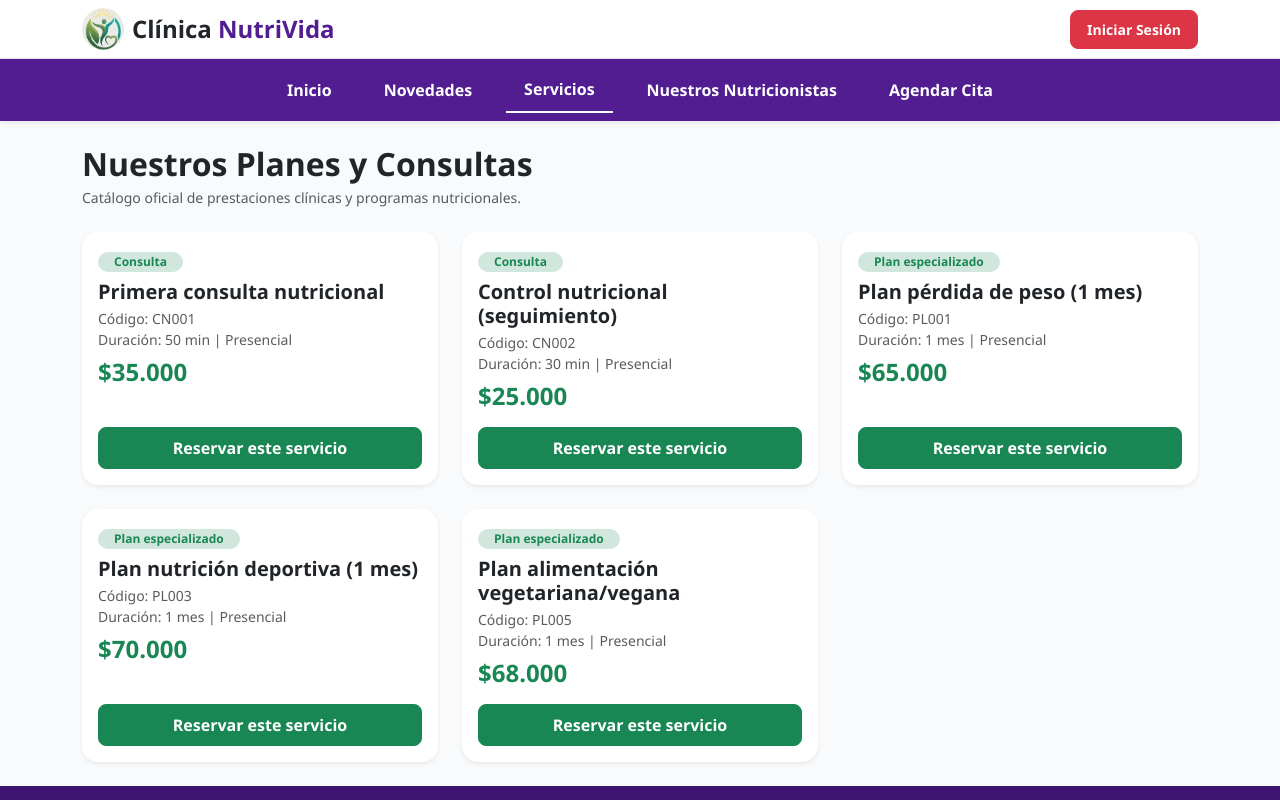
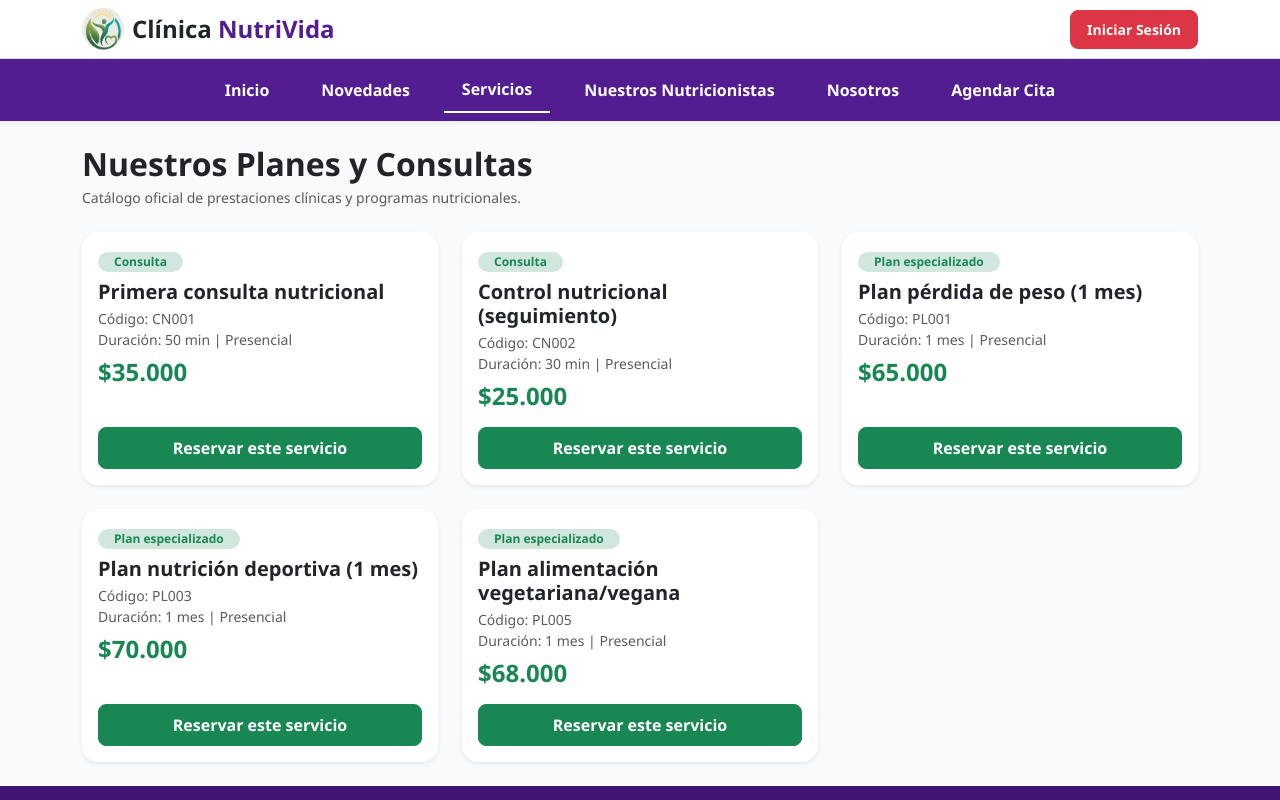
Before and after one commit to sefloresz-svg/Clinica_NutriVida, a React (Vite) app: page /servicios in a window 1280 px wide. Shown: the top 800 px of the page. Built offline with nearby package versions, Linux system fonts and the light colour scheme.

Commit message:
Implementación de la pagina Nosotros en nuestro Navbar y en nuestra app.tsx

```diff
--- a/src/App.tsx
+++ b/src/App.tsx
@@ -9,30 +9,27 @@ import Login from "./paginas/Login";
 import Pacientes from "./paginas/Pacientes";
 import Footer from "./componentes/organismos/Footer";
 import Administrador from "./paginas/Administrador";
+import Nosotros from "./paginas/Nosotros";
 
 function App() {
   const location = useLocation();
-  // Si estamos en la ruta /login, no mostramos el Navbar superior
   const esPaginaLogin = location.pathname === "/login";
 
   return (
     <div className="d-flex flex-column min-vh-100">
-
       {!esPaginaLogin && <Navbar />}
 
       <main className="flex-grow-1">
         <Routes>
-
           <Route path="/" element={<Inicio />} />
+          <Route path="/nosotros" element={<Nosotros />} />
           <Route path="/novedades" element={<Novedades />} />
           <Route path="/servicios" element={<Servicios />} />
           <Route path="/nutricionistas" element={<Nutricionistas />} />
           <Route path="/agendar" element={<Agendar />} />
           <Route path="/login" element={<Login />} />
           <Route path="/pacientes" element={<Pacientes />} />
-
           <Route path="/administrador" element={<Administrador />} />
-
         </Routes>
       </main>
 
--- a/src/componentes/organismos/Navbar.tsx
+++ b/src/componentes/organismos/Navbar.tsx
@@ -102,6 +102,10 @@ function Navbar() {
               Nuestros Nutricionistas
             </Link>
 
+            <Link to="/nosotros" className={obtenerClaseLink("/nosotros")}>
+              Nosotros
+            </Link>
+
             {/* Solo Pacientes o visatantes ven Agendar Cita */}
             {(!sesion || sesion.rol === "Paciente") && (
               <Link className={obtenerClaseLink("/agendar")} to="/agendar">
--- a/src/paginas/Nutricionistas.tsx
+++ b/src/paginas/Nutricionistas.tsx
@@ -1,7 +1,5 @@
 import { useState, useEffect } from "react";
 import { useNavigate } from "react-router-dom";
-
-// 1. IMPORTACIÓN DIRECTA DESDE LA CARPETA ASSETS
 import fotoRodrigo from "../assets/Rodrigo.jpg";
 import fotoFelipe from "../assets/Felipe.jpg";
 
@@ -30,7 +28,7 @@ function Nutricionistas() {
   const esAdmin = rol === "admin" || rol === "administrador";
   const esNutri = rol === "nutricionista" || rol === "nutri";
 
-  // 2. USO DE LAS VARIABLES DE LAS IMÁGENES IMPORTADAS
+  // USO DE LAS VARIABLES DE LAS IMÁGENES IMPORTADAS
   const [equipo, setEquipo] = useState<Nutricionista[]>([
     {
       nombre: "Nut. Carolina Fuentes M.",
```
